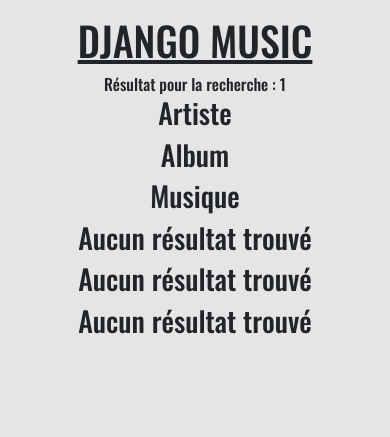
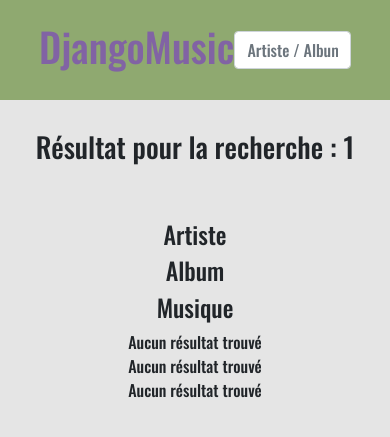
Before and after one commit to mutergfp/DjangoMusic, a Django app: page /search/1 in a window 390 px wide. Shown: the top 437 px of the page. Run offline with Django 3.2, Linux system fonts and the light colour scheme; data comes from the database, SQL or seed files in the repository; data that the repository does not hold is empty; some libraries are stand-ins or nearby versions.

Commit message:
Intergration plus poussé

```diff
--- a/musiques/templates/baseTemplate.html
+++ b/musiques/templates/baseTemplate.html
@@ -16,7 +16,15 @@
         {% endblock %}
     </head>
     <body style="background-color: #E5E5E5; font-family: 'Oswald', sans-serif;">
-        <main role="main" class="mt-3">
+        <header class="d-flex align-items-center justify-content-center">
+            <div id='divHeader' class='d-flex align-items-center justify-content-between w-80'>
+            <h1><a href="{% url 'index' %}">DjangoMusic</a></h1>
+            <form method="POST" style="width: 80vh;" action="">
+                {% csrf_token %}
+                {{ search.search }}
+            </form>
+        </header>
+        <main role="main">
             {% block content %}
             {% endblock %}
         </main >
@@ -28,9 +36,30 @@
         {% endblock %}
         {% block style %}
         <style>
+            header{
+                width: 100%;
+                height: 100px;
+                background-color: #8FA970;
+                position: fixed;
+                top: 0px;
+                z-index: 1;
+            }
             main{
-                margin: 0 10% 0 10%
+                margin-top: 130px;
             }
+            #divHeader{
+                display: flex;
+                width: 80%;
+            }
+            a{
+                text-decoration: none;
+                color: #8163A4;
+            }
+            a:hover{
+                color: #654d80;
+                text-decoration: none;
+            }
+
         </style>
         {% endblock %}
     </body>
--- a/musiques/templates/resultatRecherche.html
+++ b/musiques/templates/resultatRecherche.html
@@ -1,23 +1,21 @@
 {% extends 'baseTemplate.html' %}
 {% block content %}
-    <div class="row">
+    <div class="row mb-5" >
         <div class="col-md-2"></div>
-        <div class="col-md-8 h1 text-center"><u>DJANGO MUSIC</u></div>
+        <div class="col-md-8 text-center h3">Résultat pour la recherche : {{ text }}</div>
         <div class="col-md-2"></div>
     </div>
     <div class="row">
-        <div class="col-md-2"></div>
-        <div class="col-md-8 text-center">Résultat pour la recherche : {{ text }}</div>
-        <div class="col-md-2"></div>
+        <div class="col-md h4 text-center">Artiste</div>
+        <div class="col-md h4 text-center">Album</div>
+        <div class="col-md h4 text-center">Musique</div>
     </div>
     <div class="row">
-        <div class="col-md h3 text-center">Artiste</div>
-        <div class="col-md h3 text-center">Album</div>
-        <div class="col-md h3 text-center">Musique</div>
-    </div>
-    <div class="row">
-        <div class="col-md h3 text-center">{{ artiste }}</div>
-        <div class="col-md h3 text-center">{{ album }}</div>
-        <div class="col-md h3 text-center">{{ musique }}</div>
+        <div class="col-md text-center results">{{ artiste }}</div>
+        <div class="col-md text-center">{{ album }}</div>
+        <div class="col-md text-center">{{ musique }}</div>
     </div>
 {% endblock %}
+{% block style %}
+    {{ block.super }}
+{% endblock %}
--- a/musiques/views.py
+++ b/musiques/views.py
@@ -15,76 +15,104 @@ class RechercheForm(forms.Form):
         super(RechercheForm, self).__init__(*args, **kwargs)
         for visible in self.visible_fields():
             visible.field.widget.attrs['class'] = 'form-control'
+            visible.field.widget.attrs['placeholder'] = 'Artiste / Albums / Musique'
 
     search = forms.CharField(max_length=250)
 
-def index(request):
+def traitementRecherche(request):
     if(request.method == "POST"):
         form = RechercheForm(request.POST)
         if(form.is_valid()):
-            return redirect('search/'+request.POST['search'])
+            return redirect('/search/'+request.POST['search'])
     else:
-        search_form = RechercheForm()
+        return RechercheForm()
+
+
+def index(request):
+    search_form = traitementRecherche(request)
+    if not isinstance(search_form, RechercheForm):
+        return search_form
+    else:
         return render(request, 'index.html', {'search': search_form})
 
 def resultSearch(request, text=None):
-    if(text != None):
-        try:
-            issetRecherche = Recherche.objects.get(contenu_recherche = text)
-        except Recherche.DoesNotExist:
-            r = Recherche(contenu_recherche=text, compteur_recherche=1)
-            r.save()
-        else:
-            issetRecherche.compteur_recherche += 1
-            issetRecherche.save()
+    search_form = traitementRecherche(request)
+    if not isinstance(search_form, RechercheForm):
+        return search_form
+    else:
+        if(text != None):
+            try:
+                issetRecherche = Recherche.objects.get(contenu_recherche = text)
+            except Recherche.DoesNotExist:
+                r = Recherche(contenu_recherche=text, compteur_recherche=1)
+                r.save()
+            else:
+                issetRecherche.compteur_recherche += 1
+                issetRecherche.save()
 
-        try:
-            resultArtiste = Artiste.objects.get(nom_artiste = text)
-        except Artiste.DoesNotExist:
-            resultArtiste = "Aucun résultat trouvé"
+            try:
+                resultArtiste = Artiste.objects.get(nom_artiste = text)
+            except Artiste.DoesNotExist:
+                resultArtiste = "Aucun résultat trouvé"
 
-        try:
-            resultAlbum = Album.objects.get(nom_album = text)
-        except Album.DoesNotExist:
-            resultAlbum = "Aucun résultat trouvé"
+            try:
+                resultAlbum = Album.objects.get(nom_album = text)
+            except Album.DoesNotExist:
+                resultAlbum = "Aucun résultat trouvé"
 
-        try:
-            resultMusique = Musique.objects.get(titre_musique = text)
-        except Musique.DoesNotExist:
-            resultMusique = "Aucun résultat trouvé"
+            try:
+                resultMusique = Musique.objects.get(titre_musique = text)
+            except Musique.DoesNotExist:
+                resultMusique = "Aucun résultat trouvé"
 
-        return render(request, 'resultatRecherche.html', {'text': text, 'artiste' : resultArtiste, 'album' : resultAlbum, 'musique': resultMusique})
-    return render(request, template_name='index.html')
+            return render(request, 'resultatRecherche.html', {'search': search_form, 'text': text, 'artiste' : resultArtiste, 'album' : resultAlbum, 'musique': resultMusique})
+        return render(request, template_name='index.html')
 
 
 def musiquesDetail(request, id):
-    if id != None :
-        musique = Musique.objects.get(id=id)
-    return render(request, template_name='index.html', context={'musique': musique})
+    search_form = traitementRecherche(request)
+    if not isinstance(search_form, RechercheForm):
+        return search_form
+    else:
+        if id != None :
+            musique = Musique.objects.get(id=id)
+        return render(request, template_name='index.html', context={'search': search_form, 'musique': musique})
 
 def artistesDetail(request, id):
-    if id != None :
-        artiste = Artiste.objects.get(id=id)
-        albums = Album.objects.all().filter(id_artiste=artiste.id).order_by('-date_publication_album')
-        musiques = Musique.objects.none()
-        for album in albums:
-            musiques = musiques | Musique.objects.all().filter(id_album=album.id)
-            #musiques = {**musiques, **musiquesTmp}
-        return render(request, template_name='artistesDetail.html', context={'artiste': artiste, 'albums': albums, 'musiques': musiques})
+    search_form = traitementRecherche(request)
+    if not isinstance(search_form, RechercheForm):
+        return search_form
+    else:
+        if id != None :
+            artiste = Artiste.objects.get(id=id)
+            albums = Album.objects.all().filter(id_artiste=artiste.id).order_by('-date_publication_album')
+            musiques = Musique.objects.none()
+            for album in albums:
+                musiques = musiques | Musique.objects.all().filter(id_album=album.id)
+                #musiques = {**musiques, **musiquesTmp}
+            return render(request, template_name='artistesDetail.html', context={'search': search_form, 'artiste': artiste, 'albums': albums, 'musiques': musiques})
 
 def albumsDetail(request, id):
-    if id != None :
-        album = Album.objects.get(id=id)
-        musiques = Musique.objects.all().filter(id_album=album.id)
-        extraData = {}
-        times = []
-        for musique in musiques:
-            times.append(musique.duree_musique)
-        extraData['totalTime'] = totalDuree(times)
-        return render(request, template_name='albumsDetail.html', context={'album': album, 'musiques': musiques, 'extraData': extraData})
+    search_form = traitementRecherche(request)
+    if not isinstance(search_form, RechercheForm):
+        return search_form
+    else:
+        if id != None :
+            album = Album.objects.get(id=id)
+            musiques = Musique.objects.all().filter(id_album=album.id)
+            extraData = {}
+            times = []
+            for musique in musiques:
+                times.append(musique.duree_musique)
+            extraData['totalTime'] = totalDuree(times)
+            return render(request, template_name='albumsDetail.html', context={'search': search_form, 'album': album, 'musiques': musiques, 'extraData': extraData})
 
 def credit(request):
-    return render(request, template_name='credit.html')
+    search_form = traitementRecherche(request)
+    if not isinstance(search_form, RechercheForm):
+        return search_form
+    else:
+        return render(request, template_name='credit.html', context={'search': search_form})
 
 def scrap_desc_artiste(artiste):
     html = requests.get("https://www.allformusic.fr/.{artiste}"+format(artiste)).text
```
Also changed, not shown: musiques/templates/albumsDetail.html (+7 -2 lines), musiques/templates/artistesDetail.html (+10 -2 lines), musiques/templates/credit.html (+11 -0 lines), musiques/templates/index.html (+10 -6 lines).
